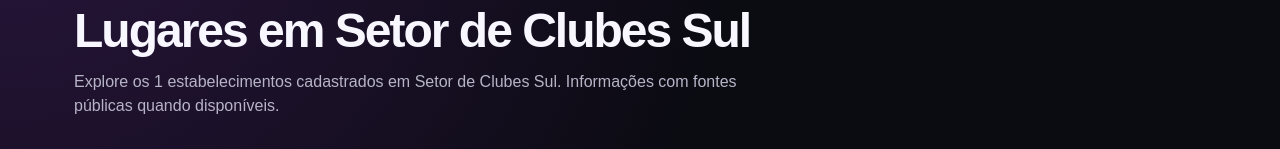
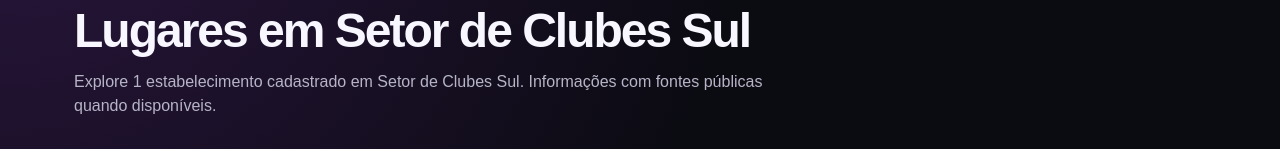
Before and after one commit to leonardodutrards-del/noite-df, a Next.js app: page /lugares/setor-de-clubes-sul in a window 1280 px wide. Shown: the part 185-334 px from the top of the page. Built offline with nearby package versions, Linux system fonts and the light colour scheme; no server answers.

Commit message:
fix: preserve unknown prices and regional count labels

```diff
--- a/app/lugares/[region]/page.tsx
+++ b/app/lugares/[region]/page.tsx
@@ -86,7 +86,7 @@ export default async function RegionLugaresPage({ params }: RegionPageProps) {
         <span className="badge">Guia Regional</span>
         <h1 style={{ fontSize: 'clamp(32px, 5vw, 48px)', margin: '12px 0' }}>Lugares em {regionName}</h1>
         <p style={{ maxWidth: '700px', fontSize: '16px' }}>
-          Explore os {places.length} estabelecimentos cadastrados em {regionName}. Informações com fontes públicas quando disponíveis.
+          Explore {places.length} {places.length === 1 ? 'estabelecimento cadastrado' : 'estabelecimentos cadastrados'} em {regionName}. Informações com fontes públicas quando disponíveis.
         </p>
       </section>
 
```
